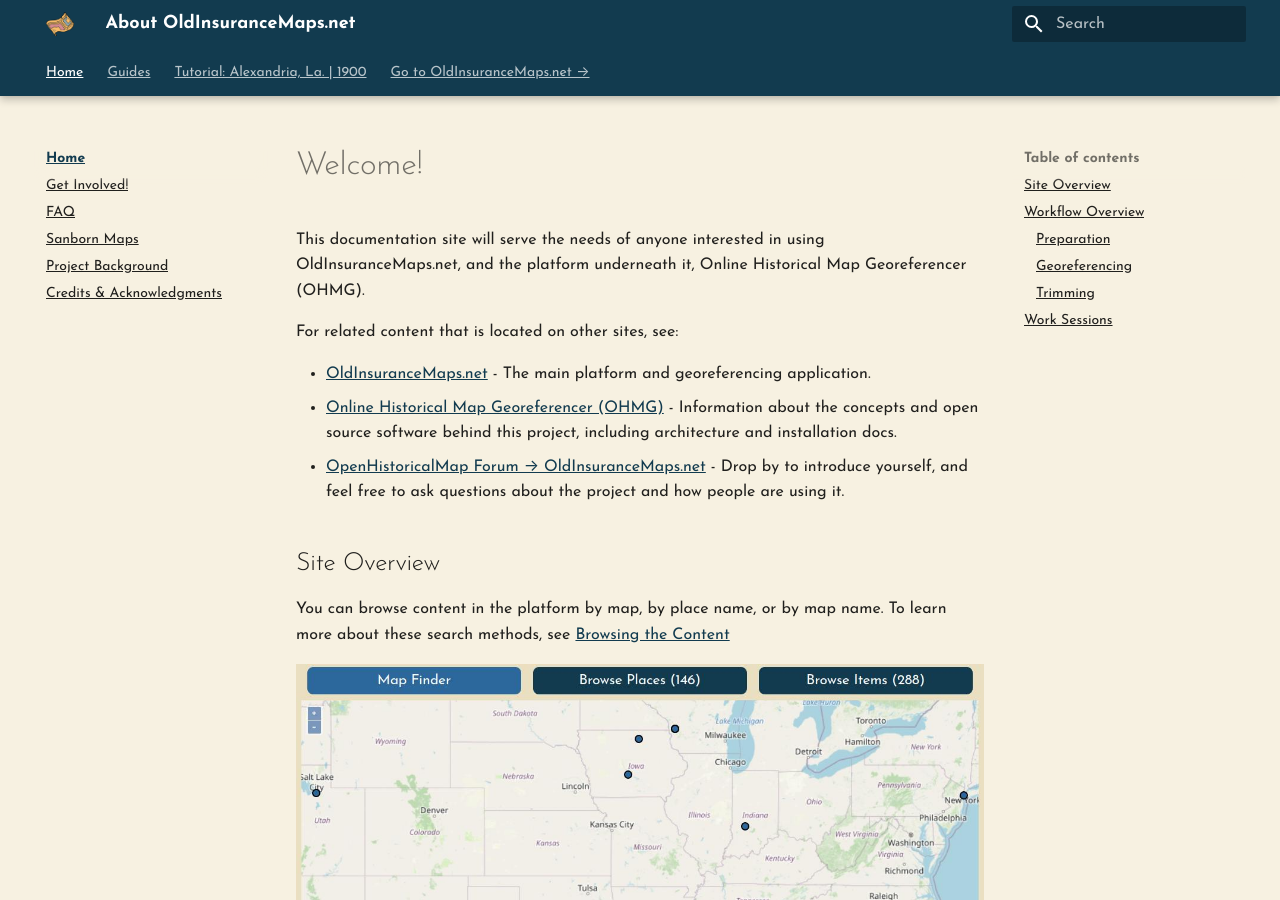
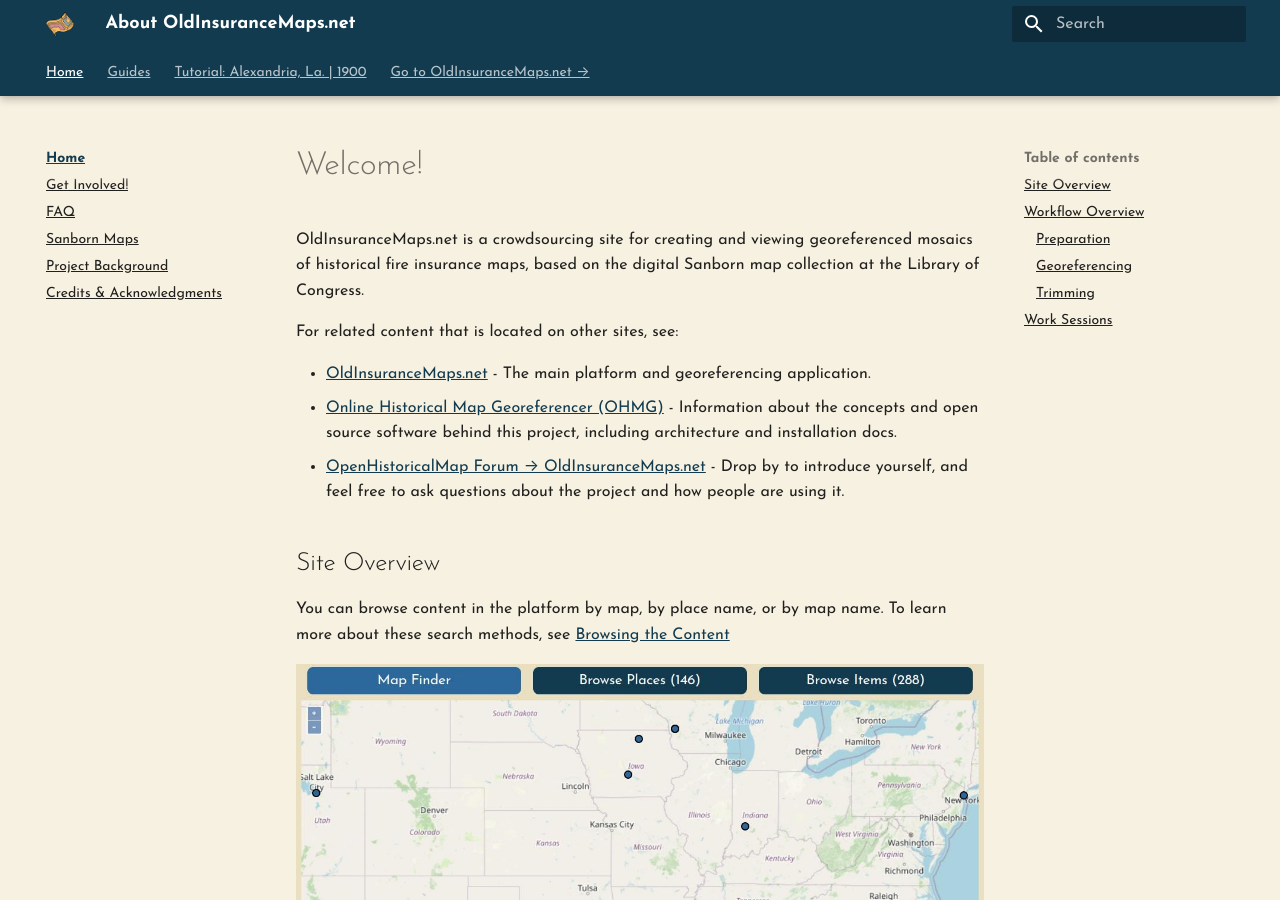
Before and after one commit to ohmg-dev/about-oim, an MkDocs documentation site: the page built from docs/index.md, in a window 1280 px wide and 900 px high. Built offline with MkDocs 1.6.1 and Material for MkDocs 9.7.7, drawn with Linux system fonts in a browser that asks for light colours.

Commit message:
update intro text

```diff
--- a/docs/index.md
+++ b/docs/index.md
@@ -1,6 +1,6 @@
 # Welcome!
 
-This documentation site will serve the needs of anyone interested in using OldInsuranceMaps.net, and the platform underneath it, Online Historical Map Georeferencer (OHMG).
+OldInsuranceMaps.net is a crowdsourcing site for creating and viewing georeferenced mosaics of historical fire insurance maps, based on the digital Sanborn map collection at the Library of Congress.
 
 For related content that is located on other sites, see:
 
```
